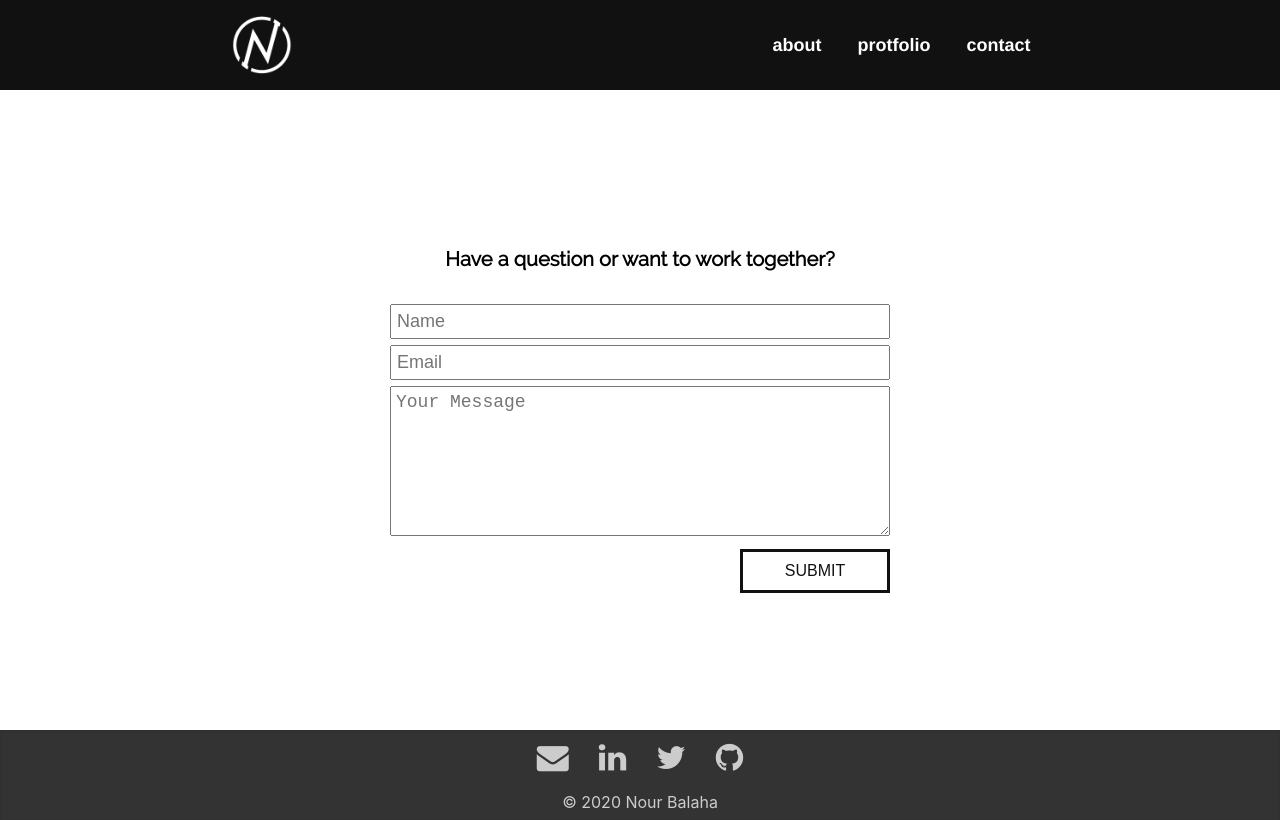
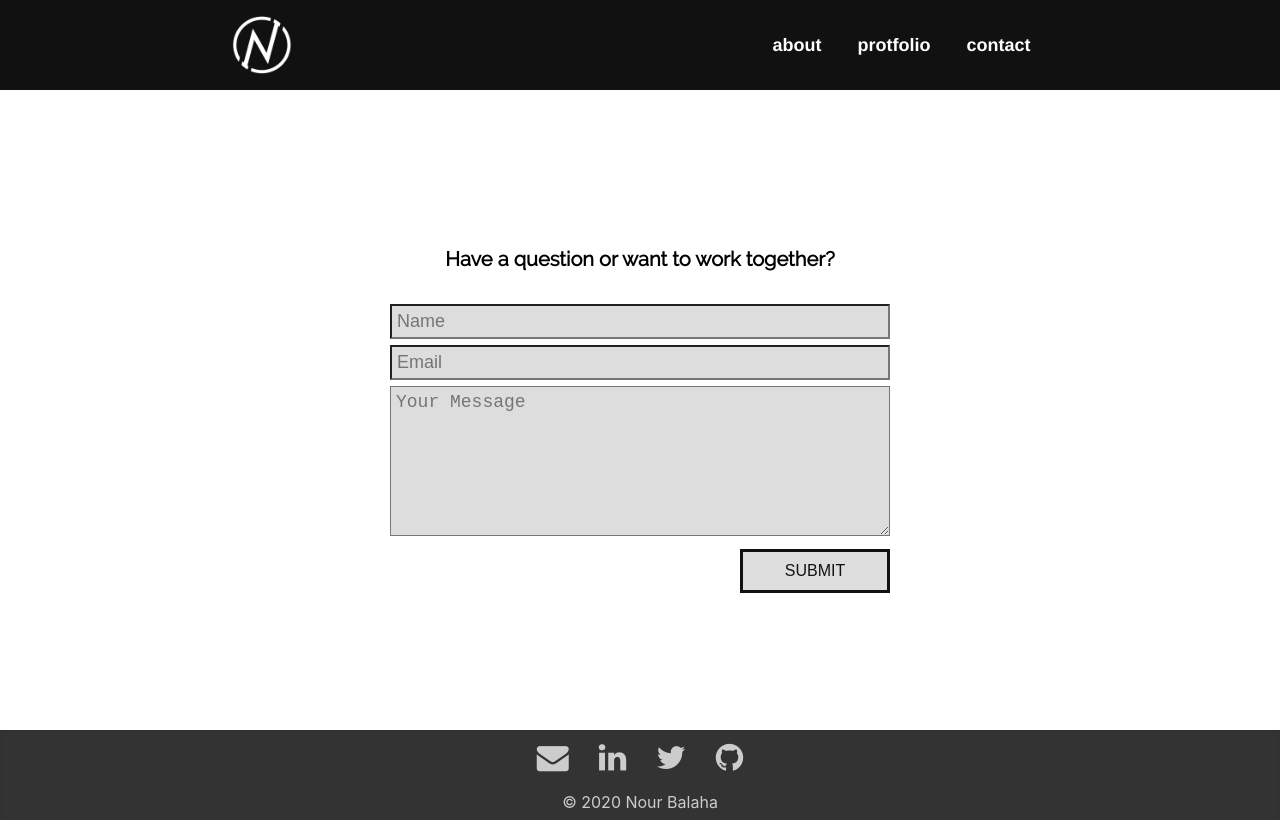
Before and after one commit to nourbalaha/nourbalaha.github.io, a React (Create React App) app: page /contact in a window 1280 px wide. Built offline with nearby package versions, Linux system fonts and the light colour scheme; a web font is replaced by a local one.

Commit message:
changed contact page style and colors

```diff
--- a/src/pages/Contact/Contact.style.scss
+++ b/src/pages/Contact/Contact.style.scss
@@ -19,12 +19,14 @@
             padding: 5px;
             width: 500px;
             margin: 3px 0;
+            background-color: #dddddd;
         }
         .contact-page-email{
             font-size: 18px;
             padding: 5px;
             width: 500px;
             margin: 3px 0;
+            background-color: #dddddd;
         }
         .contact-page-message{
             font-size: 18px;
@@ -32,6 +34,7 @@
             width: 500px;
             height: 150px;
             margin: 3px 0;
+            background-color: #dddddd;
         }
         .contact-page-submit{
             font-size: 16px;
@@ -40,7 +43,7 @@
             margin: 10px 0;
             align-self: flex-end;
             color: #111111;
-            background-color: #FFFFFF;
+            background-color: #dddddd;
             border: 3px solid #111111;
             cursor: pointer;
             &:hover{
```
